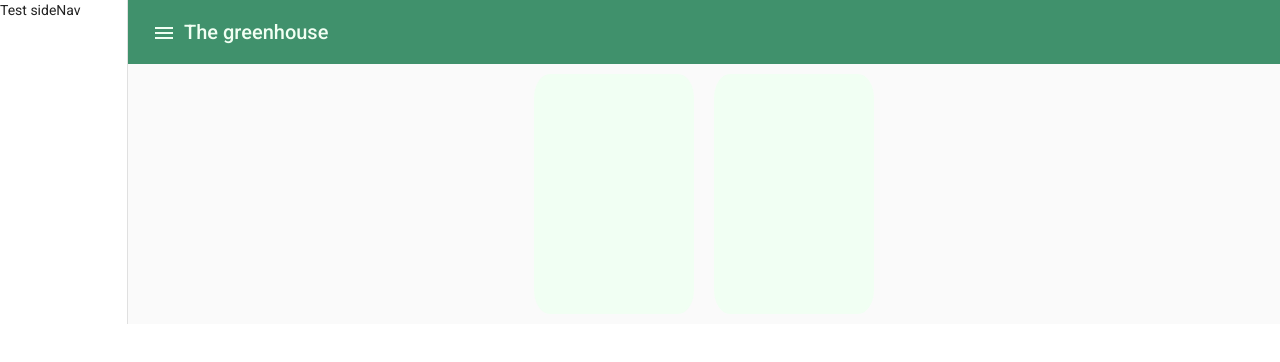
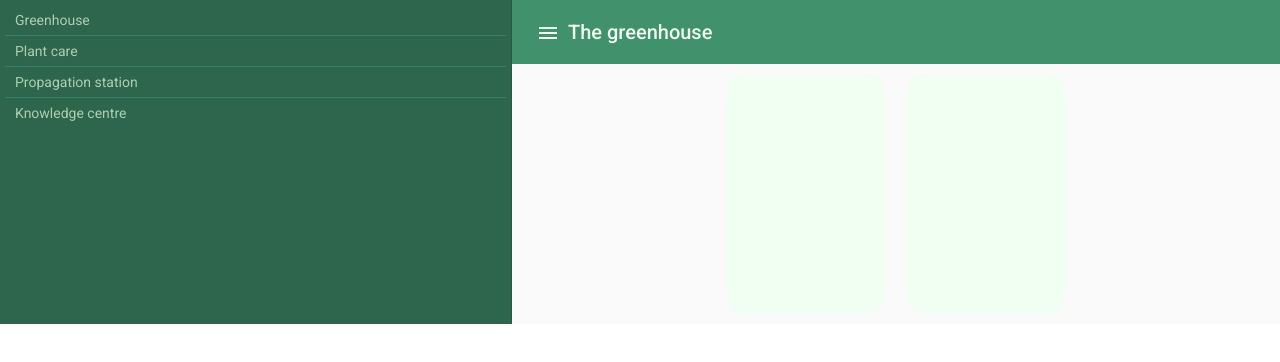
Before and after one commit to Kiralinn/plantApp, an Angular app: page / in a window 1280 px wide. Both pictures are taken after a click on the button "menu". Shown: the top 362 px of the page. Built offline with nearby package versions, Linux system fonts and the light colour scheme.

Commit message:
Added nav items

```diff
--- a/src/app/app.module.ts
+++ b/src/app/app.module.ts
@@ -9,6 +9,7 @@ import { MatToolbarModule } from "@angular/material/toolbar";
 import { MatIconModule } from "@angular/material/icon";
 import { MatButtonModule } from "@angular/material/button";
 import { MatSidenavModule } from "@angular/material/sidenav";
+import { MatDividerModule } from "@angular/material/divider";
 
 @NgModule({
   declarations: [AppComponent, MainOverviewComponent],
@@ -20,6 +21,7 @@ import { MatSidenavModule } from "@angular/material/sidenav";
     MatIconModule,
     MatButtonModule,
     MatSidenavModule,
+    MatDividerModule,
   ],
   providers: [],
   bootstrap: [AppComponent],
--- a/src/app/main-overview/main-overview.component.html
+++ b/src/app/main-overview/main-overview.component.html
@@ -1,6 +1,12 @@
 <mat-drawer-container autosize>
   <mat-drawer #drawer class="sideNav-content" mode="side">
-    <span>Test sideNav</span>
+    <span class="nav-item">Greenhouse</span>
+    <mat-divider class="mat-divider"></mat-divider>
+    <span class="nav-item">Plant care </span>
+    <mat-divider class="mat-divider"></mat-divider>
+    <span class="nav-item">Propagation station</span>
+    <mat-divider class="mat-divider"></mat-divider>
+    <span class="nav-item">Knowledge centre</span>
   </mat-drawer>
   <mat-drawer-content>
     <div class="container">
--- a/src/app/main-overview/main-overview.component.scss
+++ b/src/app/main-overview/main-overview.component.scss
@@ -1,5 +1,25 @@
 .sideNav-content {
-  width: 8rem;
+  width: 40%;
+  background-color: #2d664c;
+  padding: 5px;
+
+  .mat-divider {
+    background-color: #40916c;
+  }
+
+  .nav-button {
+    border-radius: 10px;
+  }
+  .nav-item {
+    display: flex;
+    color: #adceb2;
+    padding: 5px 10px 5px 10px;
+    &:hover {
+      color: #e9ffec;
+      background-color: #40916c;
+      border-radius: 15px;
+    }
+  }
 }
 
 .menu-bar {
@@ -21,7 +41,7 @@
 }
 
 @media only screen and (max-width: 300px) {
-    .page-content {
-      flex-direction: column;
-    }
+  .page-content {
+    flex-direction: column;
   }
+}
```
